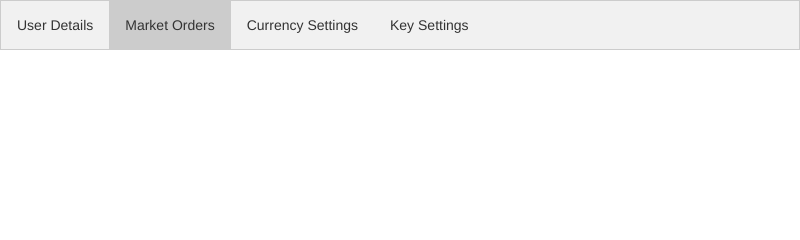
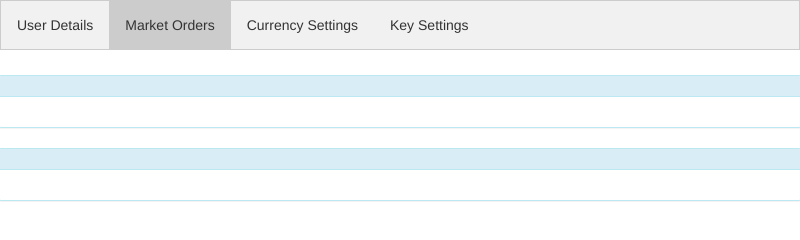
Before and after one commit to zablonbaraka85/Crypto-Trader, an Electron app: page app/index.html in a window 800 px wide. Both pictures are taken after a click on the button "Market Orders". Drawn offline with nearby package versions, Linux system fonts and the light colour scheme; no server answers.

Commit message:
+ progress on the buy and sell mechanics

```diff
--- a/app/index.html
+++ b/app/index.html
@@ -66,7 +66,18 @@
 
       <!-- PUT MARKET ORDER CODE HERE -->
 
+      <div class="panel panel-info">
+        <div class="panel-heading" id="buyPanel"> </div>
+        <div class="panel-body">
 
+        </div>
+      </div>
+      <div class="panel panel-info">
+        <div class="panel-heading" id="sellPanel"> </div>
+        <div class="panel-body">
+
+        </div>
+      </div>
 
     </div>
 
@@ -158,6 +169,8 @@
   </body>
 
   <script src="js/index.js"></script>
+
+
   <script>
     document.getElementById("defaultTab").click();
   </script>
```
Also changed, not shown: app/js/index.js (line endings or trailing spaces).
